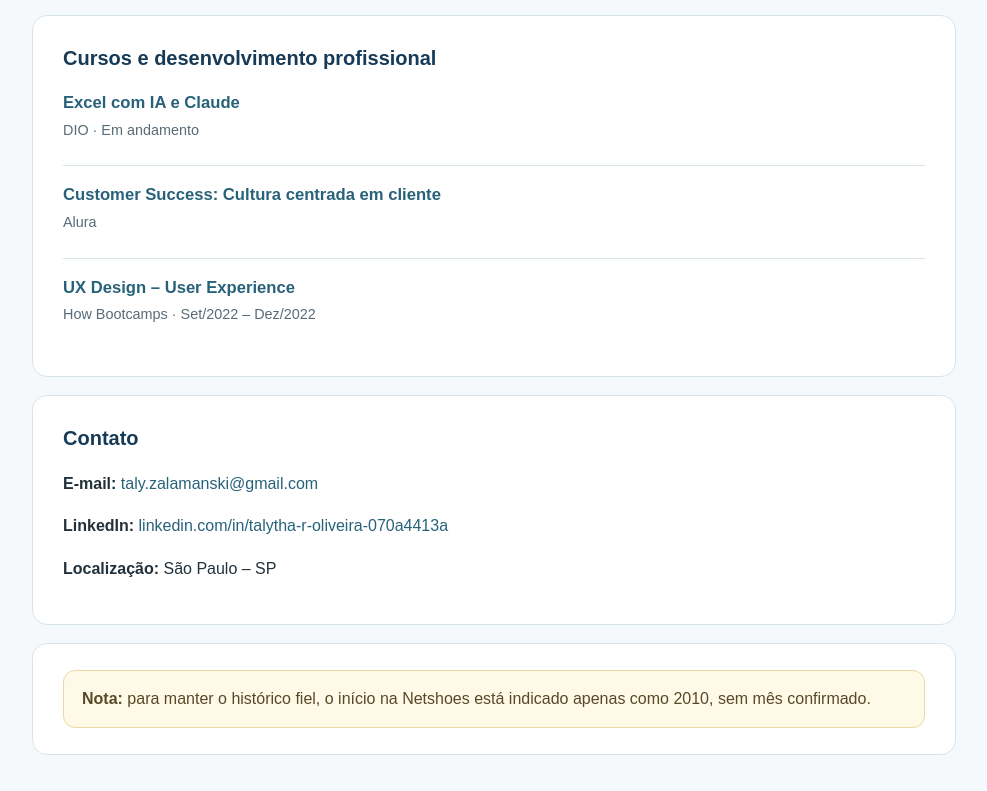
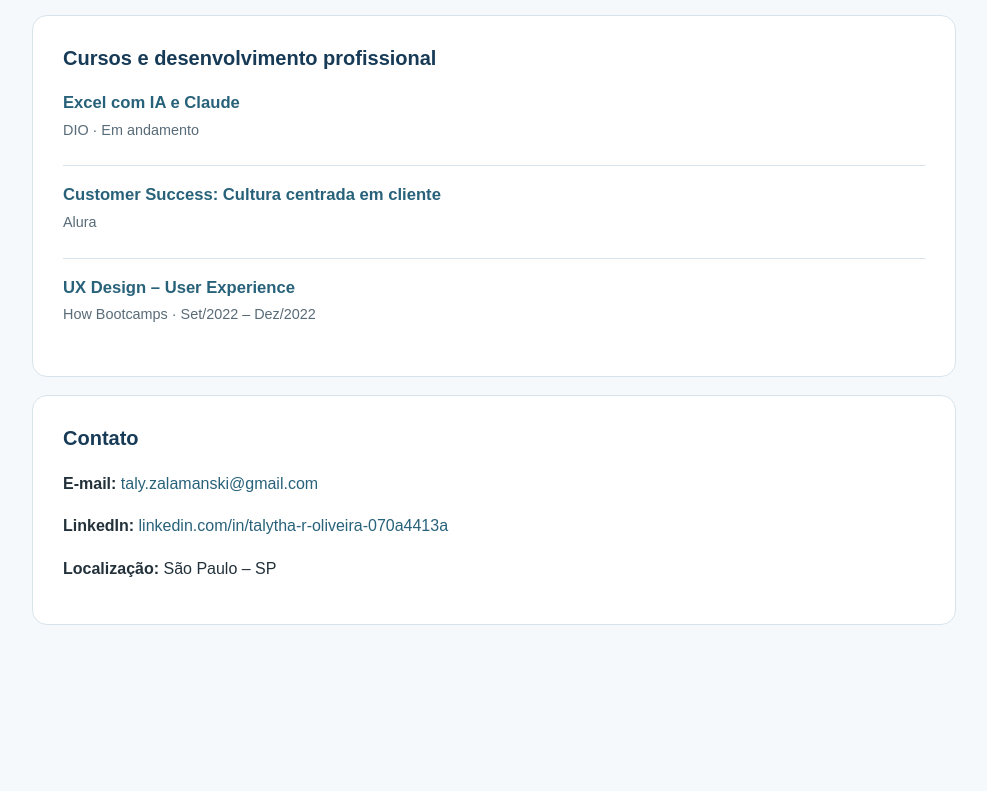
Before and after one commit to talyzalamanski-collab/curriculo-digital, a plain HTML site: page index.html in a window 1280 px wide. Shown: the part 3450-4241 px from the top of the page, without its empty margins (146-1133 px from the left). After the commit the page ends 4111 px from the top, so only its background shows below. Drawn offline with Linux system fonts and the light colour scheme.

Commit message:
Update index.html

```diff
--- a/index.html
+++ b/index.html
@@ -28,4 +28,3 @@
 <div class="job"><h3>UX Design – User Experience</h3><div class="meta">How Bootcamps · Set/2022 – Dez/2022</div></div>
 </section>
 <section class="section"><h2>Contato</h2><p><strong>E-mail:</strong> <a href="mailto:taly.zalamanski@gmail.com">taly.zalamanski@gmail.com</a></p><p><strong>LinkedIn:</strong> <a href="https://www.linkedin.com/in/talytha-r-oliveira-070a4413a/" target="_blank" rel="noopener">linkedin.com/in/talytha-r-oliveira-070a4413a</a></p><p><strong>Localização:</strong> São Paulo – SP</p></section>
-<section class="section"><div class="note"><strong>Nota:</strong> para manter o histórico fiel, o início na Netshoes está indicado apenas como 2010, sem mês confirmado.
```
